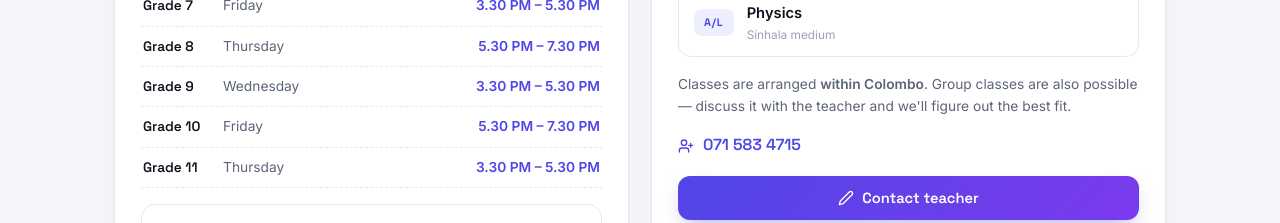
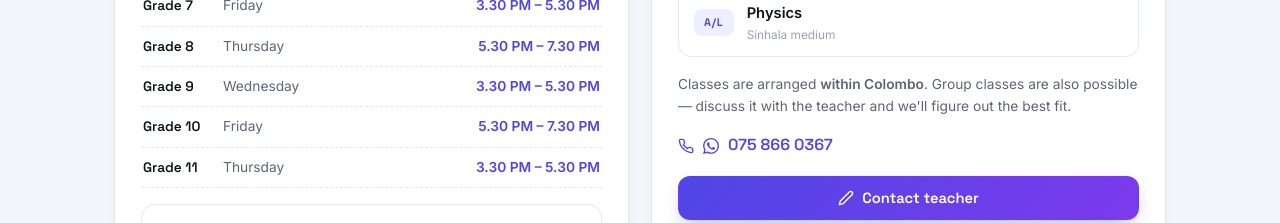
Before and after one commit to AshenImesh/FOCAL, a Next.js app: page / in a window 1280 px wide. Shown: the part 1640-1863 px from the top of the page. Built offline with nearby package versions, Linux system fonts and the light colour scheme; no server answers; the database is empty; grey boxes are pictures that could not be loaded.

Commit message:
Contact number updated to 075 866 0367 with call and WhatsApp icon links

```diff
--- a/components/ClassCards.tsx
+++ b/components/ClassCards.tsx
@@ -1,4 +1,4 @@
-import { Icon } from "@/components/icons";
+import { Icon, WhatsAppIcon } from "@/components/icons";
 import ContactTeacher from "@/components/ContactTeacher";
 
 const SCHEDULE = [
@@ -103,8 +103,13 @@
           </p>
 
           <div className="cc-phone">
-            <Icon name="user" size={16} />
-            <a href="tel:+94715834715">071 583 4715</a>
+            <a href="tel:+94758660367" title="Call">
+              <Icon name="phone" size={16} />
+            </a>
+            <a href="https://wa.me/94758660367" title="WhatsApp" target="_blank" rel="noopener noreferrer">
+              <WhatsAppIcon size={16} />
+            </a>
+            <a href="tel:+94758660367">075 866 0367</a>
           </div>
 
           <ContactTeacher />
--- a/components/icons.tsx
+++ b/components/icons.tsx
@@ -18,6 +18,7 @@
   edit: '<path d="M17 3a2.8 2.8 0 1 1 4 4L7.5 20.5 2 22l1.5-5.5L17 3z"/>',
   chart: '<path d="M3 3v18h18"/><path d="M8 17v-6M13 17V8M18 17v-3"/>',
   warn: '<path d="M12 9v4M12 17h.01M10.3 3.9 1.8 18a2 2 0 0 0 1.7 3h17a2 2 0 0 0 1.7-3L13.7 3.9a2 2 0 0 0-3.4 0z"/>',
+  phone: '<path d="M22 16.9v3a2 2 0 0 1-2.2 2 19.8 19.8 0 0 1-8.6-3.1 19.5 19.5 0 0 1-6-6A19.8 19.8 0 0 1 2.1 4.2 2 2 0 0 1 4.1 2h3a2 2 0 0 1 2 1.7c.1 1 .4 2 .7 2.9a2 2 0 0 1-.5 2.1L8.1 9.9a16 16 0 0 0 6 6l1.2-1.2a2 2 0 0 1 2.1-.5c.9.3 1.9.6 2.9.7a2 2 0 0 1 1.7 2z"/>',
 };
 
 export function Icon({
@@ -46,8 +47,22 @@
   );
 }
 
-export function BrandMark({ size = 30 }: { size?: number }) {
+export function WhatsAppIcon({ size = 16, className }: { size?: number; className?: string }) {
   return (
+    <svg
+      viewBox="0 0 24 24"
+      width={size}
+      height={size}
+      fill="currentColor"
+      className={className}
+      aria-hidden="true"
+    >
+      <path d="M17.472 14.382c-.297-.149-1.758-.867-2.03-.967-.273-.099-.471-.148-.67.15-.197.297-.767.966-.94 1.164-.173.199-.347.223-.644.075-.297-.15-1.255-.463-2.39-1.475-.883-.788-1.48-1.761-1.653-2.059-.173-.297-.018-.458.13-.606.134-.133.298-.347.446-.52.149-.174.198-.298.298-.497.099-.198.05-.371-.025-.52-.075-.149-.669-1.612-.916-2.207-.242-.579-.487-.5-.669-.51-.173-.008-.371-.01-.57-.01-.198 0-.52.074-.792.372-.272.297-1.04 1.016-1.04 2.479 0 1.462 1.065 2.875 1.213 3.074.149.198 2.096 3.2 5.077 4.487.709.306 1.262.489 1.694.625.712.227 1.36.195 1.871.118.571-.085 1.758-.719 2.006-1.413.248-.694.248-1.289.173-1.413-.074-.124-.272-.198-.57-.347m-5.421 7.403h-.004a9.87 9.87 0 0 1-5.031-1.378l-.361-.214-3.741.982.998-3.648-.235-.374a9.86 9.86 0 0 1-1.51-5.26c.001-5.45 4.436-9.884 9.888-9.884 2.64 0 5.122 1.03 6.988 2.898a9.825 9.825 0 0 1 2.893 6.994c-.003 5.45-4.437 9.884-9.885 9.884m8.413-18.297A11.815 11.815 0 0 0 12.05 0C5.495 0 .16 5.335.157 11.892c0 2.096.547 4.142 1.588 5.945L.057 24l6.305-1.654a11.882 11.882 0 0 0 5.683 1.448h.005c6.554 0 11.89-5.335 11.893-11.893a11.821 11.821 0 0 0-3.48-8.413Z" />
+    </svg>
+  );
+}
+
+export function BrandMark({ size = 30 }: { size?: number }) {  return (
     <svg viewBox="0 0 32 32" fill="none" style={{ width: size, height: size }} aria-hidden="true">
       <rect width="32" height="32" rx="9" fill="url(#focal-brand-grad)" />
       <circle cx="16" cy="16" r="6.6" stroke="white" strokeWidth="2.6" />
```
